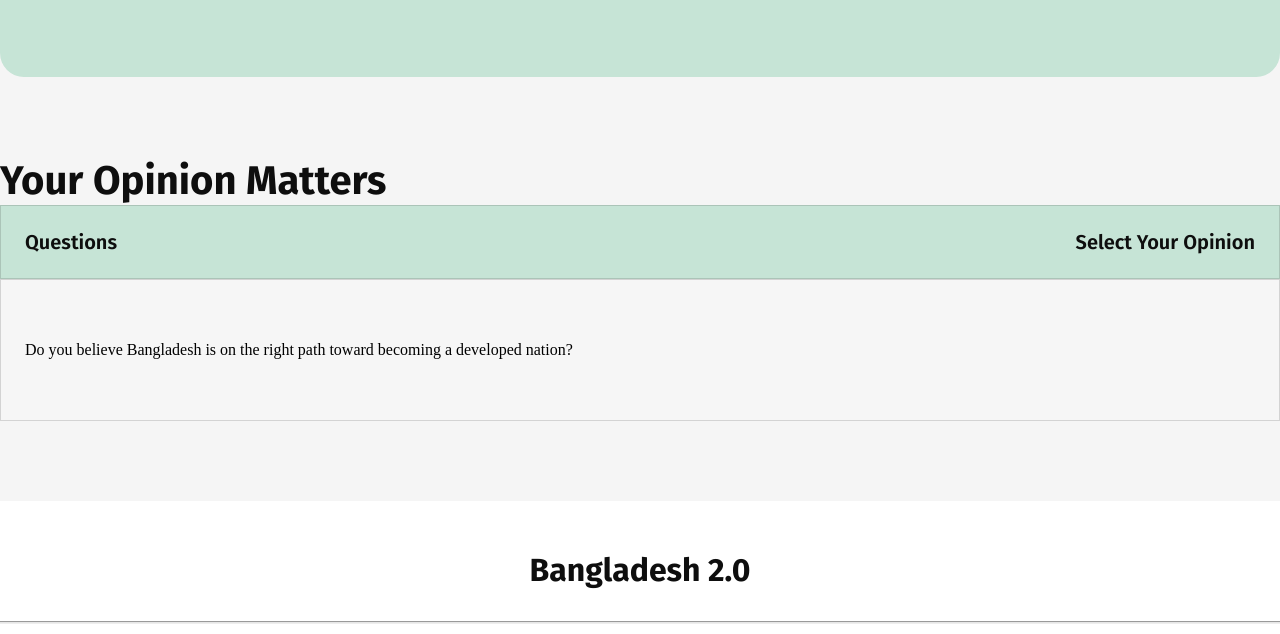
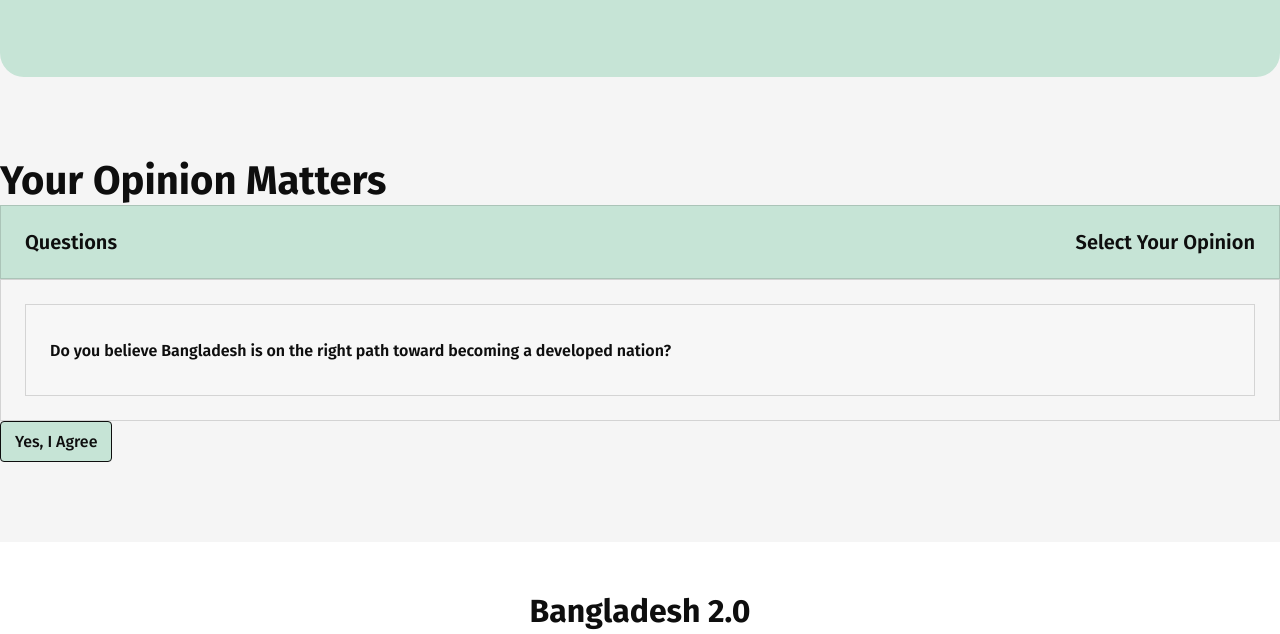
Before and after one commit to Ahsan-SWE/assignment-1, a plain HTML site: page index.html in a window 1280 px wide. Shown: the part 4647-5281 px from the top of the page. Drawn offline with Linux system fonts and the light colour scheme.

Commit message:
electricity gone

```diff
--- a/index.html
+++ b/index.html
@@ -295,8 +295,14 @@
         <h5 class="select">Select Your Opinion</h5>
       </div>
       <div>
-        <p class="opi-choose">Do you believe Bangladesh is on the right path toward becoming a developed nation?</p>
+        <div class="opi-choose-2">
+          <p class="opi-choose">Do you believe Bangladesh is on the right path toward becoming a developed nation?</p>
+        </div>
+        <div class="agr-div">
+          <button class="agr-btn">Yes, I Agree</button>
+        </div>
       </div>
+
     </div>
 
 
--- a/styles/styles.css
+++ b/styles/styles.css
@@ -837,4 +837,39 @@ hr {
   flex: 1 0 0;
   border: 1px solid rgba(14, 14, 14, 0.15);
   background: rgba(255, 255, 255, 0.1);
+  color: #0e0e0e;
+  font-family: 'Fira Sans';
+  font-size: 16px;
+  font-style: normal;
+  font-weight: 600;
+  line-height: normal;
 }
+.agr-btn {
+  color: #0e0e0e;
+  font-family: 'Fira Sans';
+  font-size: 16px;
+  font-style: normal;
+  font-weight: 500;
+  line-height: normal;
+  border-radius: 4px;
+  border: 1px solid #0e0e0e;
+  background: #c6e4d6;
+  display: flex;
+  padding: 10px 14px;
+  justify-content: center;
+  align-items: center;
+  gap: 12px;
+  align-self: stretch;
+}
+.opi-choose-2 {
+  display: flex;
+  height: 92px;
+  padding: 24px;
+  flex-direction: column;
+  justify-content: center;
+  align-items: flex-start;
+  gap: 24px;
+  flex: 1 0 0;
+  border: 1px solid rgba(14, 14, 14, 0.15);
+  background: rgba(255, 255, 255, 0.1);
+}
```
